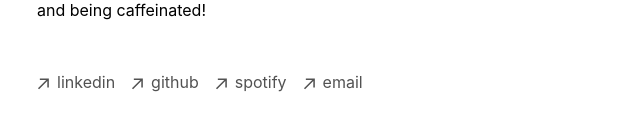
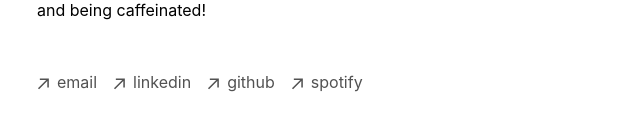
Before and after one commit to emma-zhong/personal-website, a Next.js app in the folder blog/: page / in a window 1280 px wide. Shown: the part 274-404 px from the top of the page, without its empty margins (315-955 px from the left). Built offline with nearby package versions, Linux system fonts and the light colour scheme.

Commit message:
reordering

```diff
--- a/blog/app/components/footer.tsx
+++ b/blog/app/components/footer.tsx
@@ -19,6 +19,17 @@ export default function Footer() {
   return (
     <footer className="mb-16">
       <ul className="font-sm mt-8 flex flex-col space-x-0 space-y-2 text-neutral-600 md:flex-row md:space-x-4 md:space-y-0 dark:text-neutral-300">
+        <li>
+          <a
+            className="flex items-center transition-all hover:text-neutral-800 dark:hover:text-neutral-100"
+            rel="noopener noreferrer"
+            target="_blank"
+            href="mailto:emma_zhong@berkeley.edu"
+          >
+            <ArrowIcon />
+            <p className="ml-2 h-7">email</p>
+          </a>
+        </li>
         <li>
           <a
             className="flex items-center transition-all hover:text-neutral-800 dark:hover:text-neutral-100"
@@ -52,17 +63,6 @@ export default function Footer() {
             <p className="ml-2 h-7">spotify</p>
           </a>
         </li>
-        <li>
-          <a
-            className="flex items-center transition-all hover:text-neutral-800 dark:hover:text-neutral-100"
-            rel="noopener noreferrer"
-            target="_blank"
-            href="mailto:emma_zhong@berkeley.edu"
-          >
-            <ArrowIcon />
-            <p className="ml-2 h-7">email</p>
-          </a>
-        </li>
       </ul>
     </footer>
   )
```
